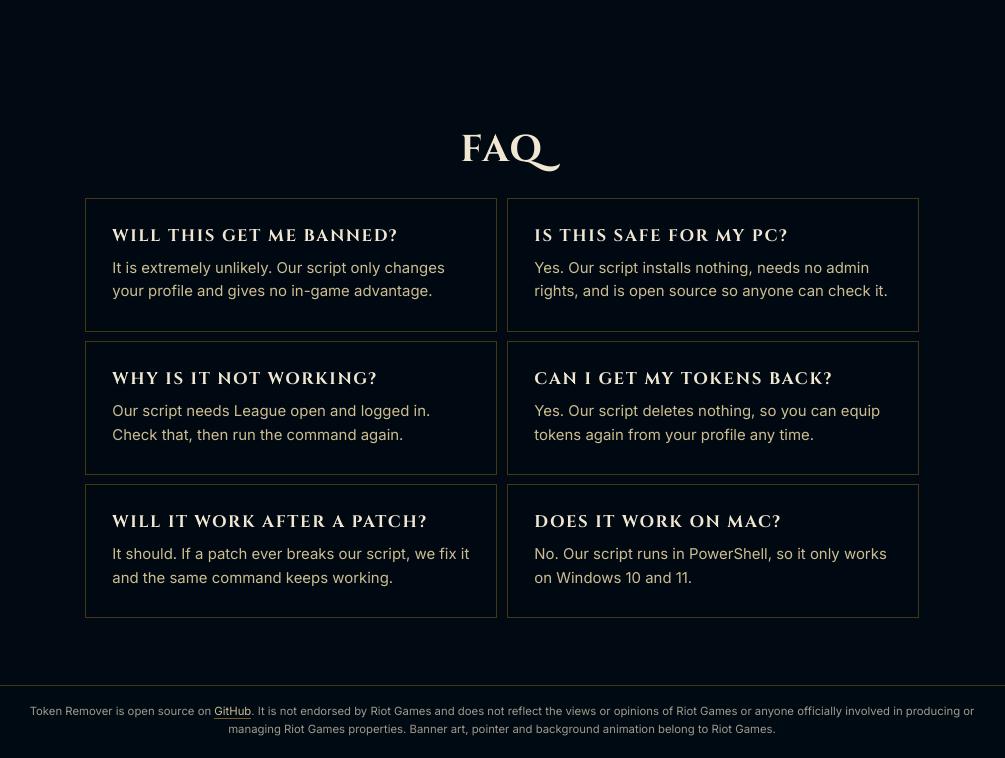
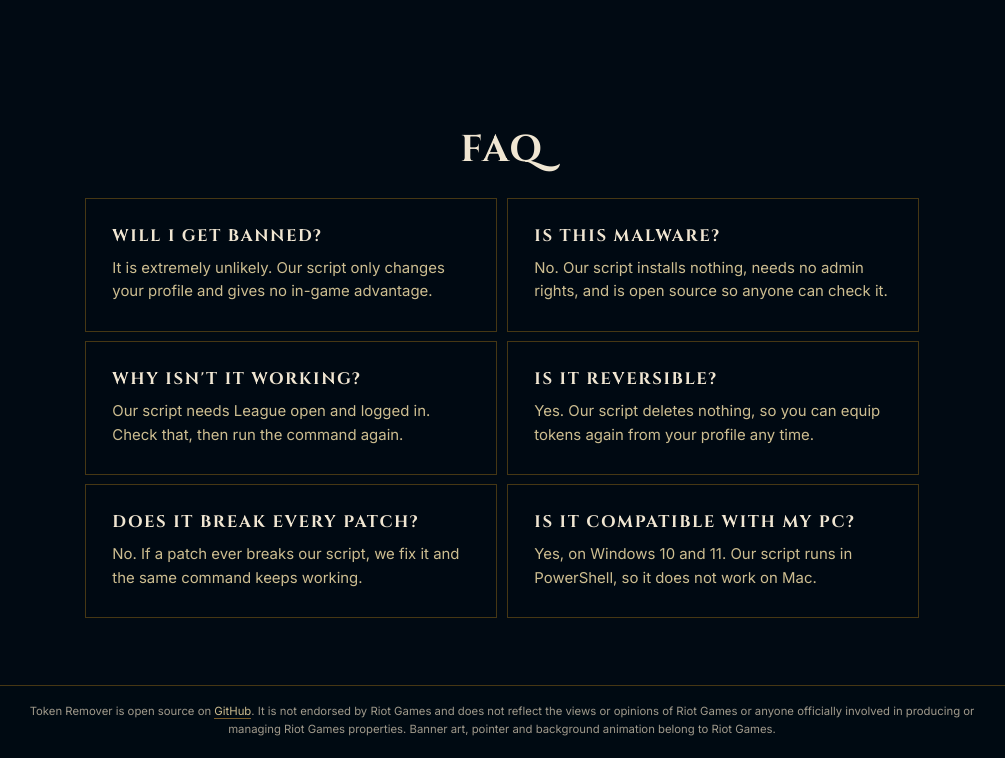
Before and after one commit to datapoisoned/loltokenremover, a plain HTML site: page index.html in a window 1280 px wide. Shown: the part 1632-2390 px from the top of the page, without its empty margins (138-1143 px from the left). Drawn offline with nearby package versions, Linux system fonts and the light colour scheme.

Commit message:
FAQ question titles

```diff
--- a/index.html
+++ b/index.html
@@ -379,28 +379,28 @@ footer a:hover { color: var(--gold-1); }
   <h2>FAQ</h2>
   <div class="cols qa">
     <div class="card">
-      <h3>Will this get me banned?</h3>
+      <h3>Will I get banned?</h3>
       <p>It is extremely unlikely. Our script only changes your profile and gives no in-game advantage.</p>
     </div>
     <div class="card">
-      <h3>Is this safe for my PC?</h3>
-      <p>Yes. Our script installs nothing, needs no admin rights, and is open source so anyone can check it.</p>
+      <h3>Is this malware?</h3>
+      <p>No. Our script installs nothing, needs no admin rights, and is open source so anyone can check it.</p>
     </div>
     <div class="card">
-      <h3>Why is it not working?</h3>
+      <h3>Why isn't it working?</h3>
       <p>Our script needs League open and logged in. Check that, then run the command again.</p>
     </div>
     <div class="card">
-      <h3>Can I get my tokens back?</h3>
+      <h3>Is it reversible?</h3>
       <p>Yes. Our script deletes nothing, so you can equip tokens again from your profile any time.</p>
     </div>
     <div class="card">
-      <h3>Will it work after a patch?</h3>
-      <p>It should. If a patch ever breaks our script, we fix it and the same command keeps working.</p>
+      <h3>Does it break every patch?</h3>
+      <p>No. If a patch ever breaks our script, we fix it and the same command keeps working.</p>
     </div>
     <div class="card">
-      <h3>Does it work on Mac?</h3>
-      <p>No. Our script runs in PowerShell, so it only works on Windows 10 and 11.</p>
+      <h3>Is it compatible with my PC?</h3>
+      <p>Yes, on Windows 10 and 11. Our script runs in PowerShell, so it does not work on Mac.</p>
     </div>
   </div>
 </section>
```
Also changed, not shown: site/page.html (+9 -9 lines).
